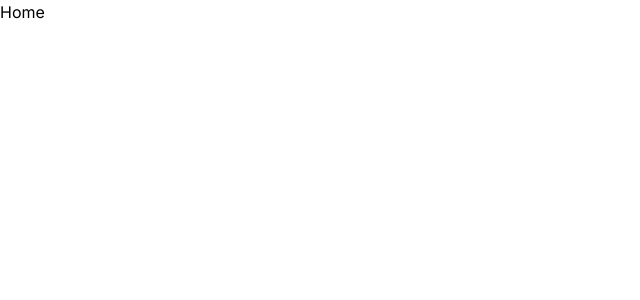
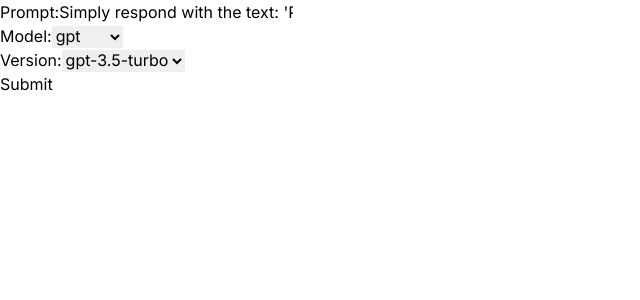
Before and after one commit to kyancox/LLM-Comparison-App, a Next.js app: page / in a window 1280 px wide. Shown: the top 300 px of the page, without its empty margins (0-640 px from the left). Built offline with nearby package versions, Linux system fonts and the light colour scheme.

Commit message:
Basic component working that can make calls to different models.

```diff
--- a/src/app/page.tsx
+++ b/src/app/page.tsx
@@ -1,9 +1,9 @@
-import Image from "next/image";
+import Form from "@/components/Form";
 
 export default function Home() {
   return (
-    <div>
-      <h1>Home</h1>
-    </div>
+    <>
+      <Form />
+    </>
   );
 }
--- /dev/null
+++ b/src/components/Form.tsx
@@ -0,0 +1,85 @@
+'use client'
+import { useState } from "react";
+
+export default function Form() {
+
+    const [response, setResponse] = useState<string | null>(null);
+    const [prompt, setPrompt] = useState<string>("Simply respond with the text: 'Please enter a prompt!'");
+    const [model, setModel] = useState<string>("gpt");
+    const [version, setVerison] = useState<string>("gpt-3.5-turbo");
+
+
+    const validModels = ['gpt', 'gemini', 'claude']
+    const selectedModel = validModels.includes(model) ? model : validModels[0];
+
+    const validVersions: { [key: string]: string[] } = {
+        'gpt': ['gpt-3.5-turbo', 'gpt-4', 'gpt-4-turbo', 'gpt-4o'],
+        'gemini': ['gemini-pro', 'gemini-1.5-flash', 'gemini-1.5-pro-latest'],
+        'claude': ['opus', 'sonnet', 'haiku']
+    }
+    const selectedVersion = (validVersions[model]).includes(version) ? version : validVersions[model][0];
+
+    const handleSubmit = (e: React.FormEvent) => {
+        e.preventDefault();
+        fetch(`/api/${model}`, {
+            method: 'POST',
+            headers: {
+                'Content-Type': 'application/json',
+            },
+            body: JSON.stringify({ prompt, model: version }),
+        })
+            .then((res) => res.json())
+            .then((data) => {
+                setResponse(data.response);
+            })
+            .catch((error) => {
+                console.error('Error:', error);
+            });
+    }
+
+    return (
+        <form onSubmit={handleSubmit}>
+            <div>
+                <label htmlFor="prompt">Prompt:</label>
+                <input
+                    type="text"
+                    id="prompt"
+                    value={prompt}
+                    onChange={(e) => setPrompt(e.target.value)}
+                />
+            </div>
+            <div>
+                <label htmlFor="model">Model:</label>
+                <select
+                    id="model"
+                    value={selectedModel}
+                    onChange={(e) => setModel(e.target.value)}
+                >
+                    {validModels.map((model) => (
+                        <option key={model} value={model}>
+                            {model}
+                        </option>
+                    ))}
+                </select>
+            </div>
+            <div>
+                <label htmlFor="version">Version:</label>
+                <select
+                    id="version"
+                    value={selectedVersion}
+                    onChange={(e) => setVerison(e.target.value)}
+                >
+                    {validVersions[selectedModel].map((version) => (
+                        <option key={version} value={version}>
+                            {version}
+                        </option>
+                    ))}
+                </select>
+            </div>
+            <button type="submit">Submit</button>
+          {response && <div>Response: {response}</div>}
+
+        </form>
+    );
+
+}
--- /dev/null
+++ b/src/components/generatedForm.tsx
@@ -0,0 +1,69 @@
+import React, { useState } from 'react';
+
+interface FormProps {
+  prompt: string;
+  setPrompt: (prompt: string) => void;
+  selectedModel: string;
+  setSelectedModel: (model: string) => void;
+  models: string[];
+  apiEndpoint: string;
+}
+
+export default function oldForm({
+  prompt,
+  setPrompt,
+  selectedModel,
+  setSelectedModel,
+  models,
+  apiEndpoint,
+}: FormProps) {
+
+  const [response, setResponse] = useState<string | null>(null);
+
+  const handleSubmit = async (e: React.FormEvent) => {
+    e.preventDefault();
+    try {
+      const res = await fetch(apiEndpoint, {
+        method: 'GET',
+        headers: {
+          'Content-Type': 'application/json',
+        },
+        body: JSON.stringify({ prompt, model: selectedModel }),
+      });
+      const data = await res.json();
+      setResponse(data.response);
+    } catch (error) {
+      console.error('Error:', error);
+    }
+  };
+
+  return (
+    <form onSubmit={handleSubmit}>
+      <div>
+        <label htmlFor="prompt">Prompt:</label>
+        <input
+          type="text"
+          id="prompt"
+          value={prompt}
+          onChange={(e) => setPrompt(e.target.value)}
+        />
+      </div>
+      <div>
+        <label htmlFor="model">Model:</label>
+        <select
+          id="model"
+          value={selectedModel}
+          onChange={(e) => setSelectedModel(e.target.value)}
+        >
+          {models.map((model) => (
+            <option key={model} value={model}>
+              {model}
+            </option>
+          ))}
+        </select>
+      </div>
+      <button type="submit">Submit</button>
+      {response && <div>Response: {response}</div>}
+    </form>
+  );
+}
```
